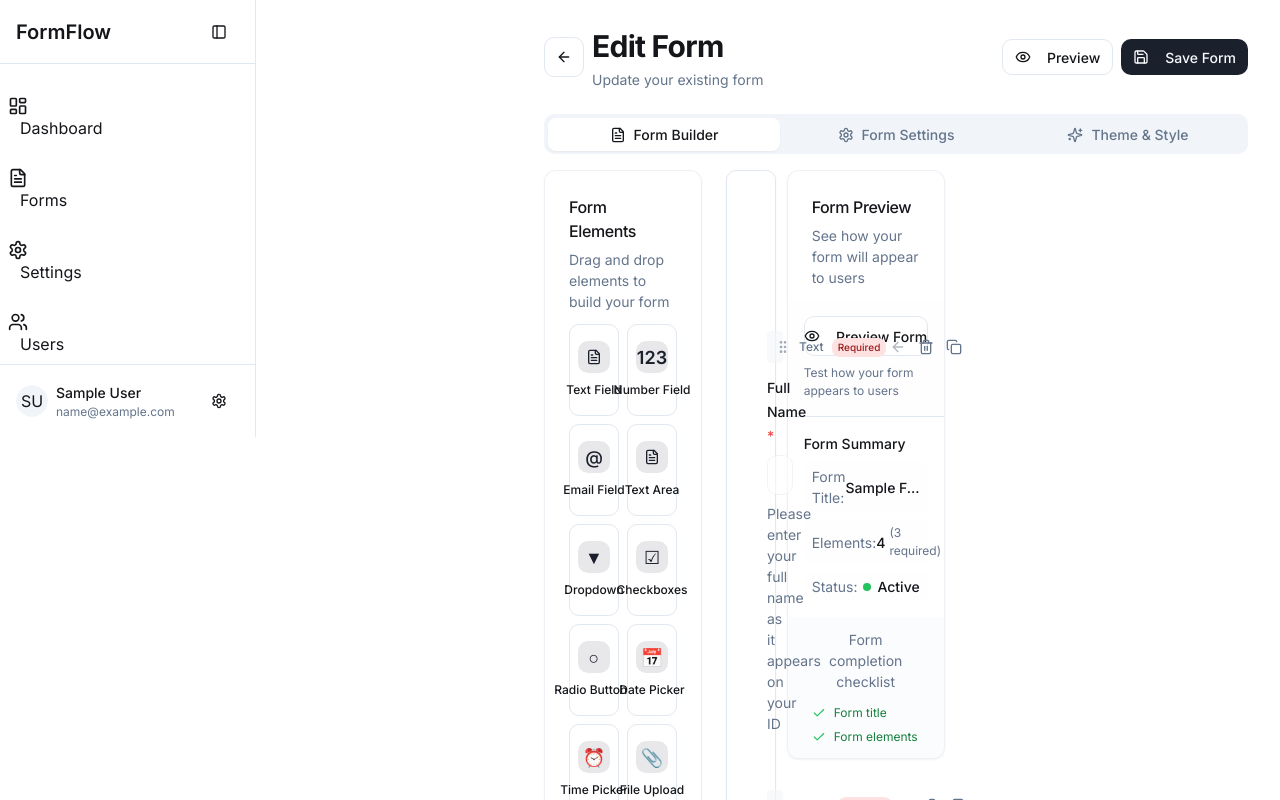
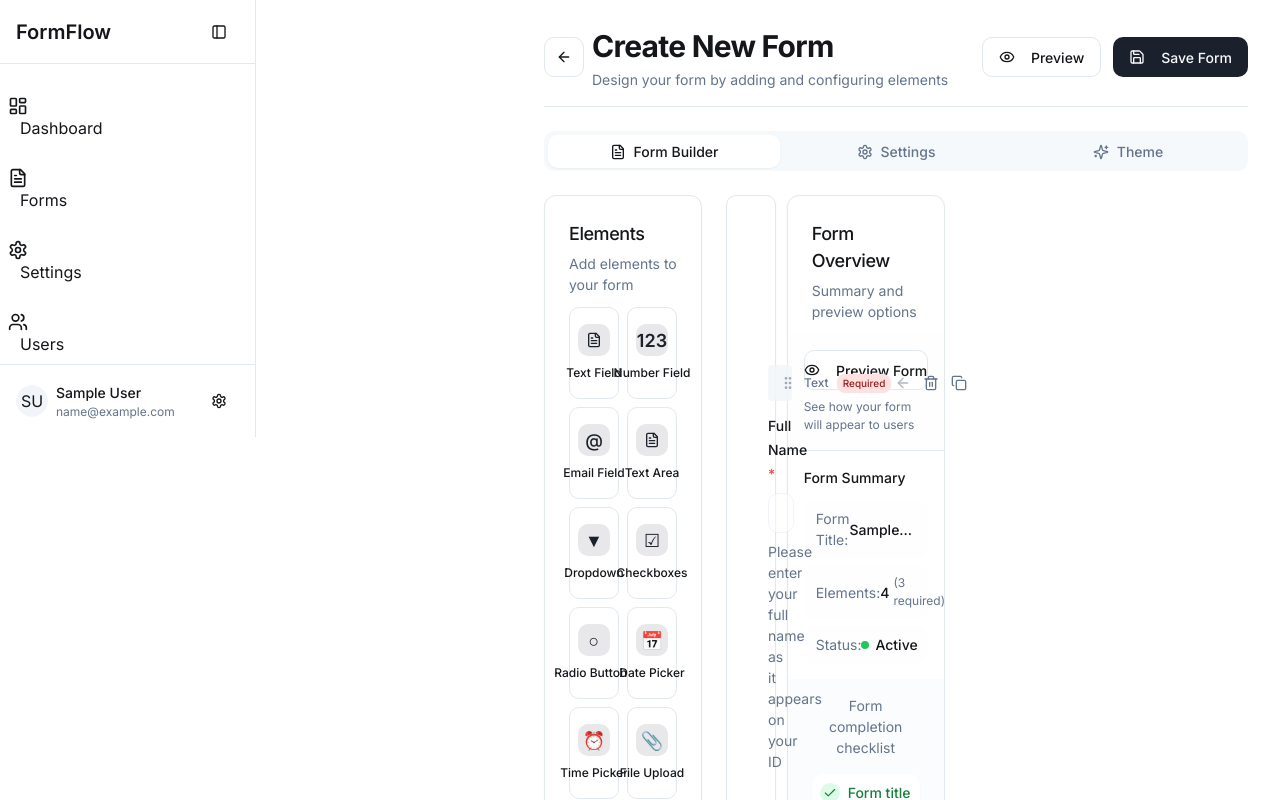
Before and after one commit to MatrixRajeshvari/digitasker-creator, a React (Vite) app: page /dashboard/forms/1/edit in a window 1280 px wide. Shown: the top 800 px of the page. Built offline with nearby package versions, Linux system fonts and the light colour scheme; sample sign-in values are in the browser's storage.

Commit message:
Improve form builder UI
Improved the UI of the form builder, including the "Create New Form", "Preview", and "Save Form" sections.  Also updated the Form Builder section's visual design.

```diff
--- a/src/pages/dashboard/FormBuilder.tsx
+++ b/src/pages/dashboard/FormBuilder.tsx
@@ -573,38 +573,33 @@ const FormBuilder = () => {
 
   return (
     <div className="space-y-6">
-      {/* Header */}
-      <div className="flex flex-col sm:flex-row justify-between items-start sm:items-center gap-4 mb-6">
+      {/* Header with improved design */}
+      <div className="flex flex-col sm:flex-row justify-between items-start sm:items-center gap-4 border-b pb-4 mb-6">
         <div className="flex items-center gap-2">
           <Button variant="outline" size="icon" onClick={() => navigate("/dashboard/forms")}>
             <ArrowLeft className="h-4 w-4" />
           </Button>
           <div>
             <h1 className="text-3xl font-bold tracking-tight">
-              {id ? "Edit Form" : "Create New Form"}
+              Create New Form
             </h1>
-            {id && <p className="text-sm text-muted-foreground">Update your existing form</p>}
+            <p className="text-sm text-muted-foreground">Design your form by adding and configuring elements</p>
           </div>
         </div>
-        <div className="flex gap-2 w-full sm:w-auto">
-          <TooltipProvider>
-            <Tooltip>
-              <TooltipTrigger asChild>
+        <div className="flex gap-3 w-full sm:w-auto">
           <Button
             variant={previewMode ? "default" : "outline"}
-                  size="sm"
+            className="flex-1 sm:flex-none"
             onClick={() => setPreviewMode(!previewMode)}
           >
             <Eye className="mr-2 h-4 w-4" />
-                  {previewMode ? "Exit Preview" : "Preview"}
+            Preview
           </Button>
-              </TooltipTrigger>
-              <TooltipContent>
-                <p>Test how your form will appear to users</p>
-              </TooltipContent>
-            </Tooltip>
-          </TooltipProvider>
-          <Button onClick={saveForm} disabled={loading} size="sm">
+          <Button
+            className="flex-1 sm:flex-none bg-primary hover:bg-primary/90"
+            onClick={saveForm}
+            disabled={loading}
+          >
             {loading ? (
               <>
                 <span className="animate-spin mr-2">◌</span>
@@ -620,40 +615,40 @@ const FormBuilder = () => {
         </div>
       </div>
 
-      {/* Tabs */}
+      {/* Tabs with improved styling */}
       <Tabs defaultValue="builder" className="w-full">
-        <TabsList className="grid w-full grid-cols-3 mb-2">
-          <TabsTrigger value="builder" className="flex items-center gap-2">
-            <FileText className="h-4 w-4" />
+        <TabsList className="w-full grid grid-cols-3 mb-6 p-1 bg-muted/60">
+          <TabsTrigger value="builder" className="rounded-md data-[state=active]:bg-background data-[state=active]:shadow-sm">
+            <FileText className="mr-2 h-4 w-4" />
             Form Builder
           </TabsTrigger>
-          <TabsTrigger value="settings" className="flex items-center gap-2">
-            <SettingsIcon className="h-4 w-4" />
-            Form Settings
+          <TabsTrigger value="settings" className="rounded-md data-[state=active]:bg-background data-[state=active]:shadow-sm">
+            <SettingsIcon className="mr-2 h-4 w-4" />
+            Settings
           </TabsTrigger>
-          <TabsTrigger value="theme" className="flex items-center gap-2">
-            <Sparkles className="h-4 w-4" />
-            Theme & Style
+          <TabsTrigger value="theme" className="rounded-md data-[state=active]:bg-background data-[state=active]:shadow-sm">
+            <Sparkles className="mr-2 h-4 w-4" />
+            Theme
           </TabsTrigger>
         </TabsList>
 
         {/* Builder Tab */}
-        <TabsContent value="builder" className="mt-4">
+        <TabsContent value="builder" className="mt-0">
           <div className="grid grid-cols-1 lg:grid-cols-12 gap-6">
             {/* Form Elements Panel */}
             {!previewMode && (
               <div className="lg:col-span-3 space-y-4">
-                <Card className="border border-border/60 shadow-sm">
+                <Card className="border shadow-sm">
                   <CardHeader className="pb-3">
-                    <CardTitle className="text-base font-medium">Form Elements</CardTitle>
-                    <CardDescription>Drag and drop elements to build your form</CardDescription>
+                    <CardTitle className="text-lg font-medium">Elements</CardTitle>
+                    <CardDescription>Add elements to your form</CardDescription>
                   </CardHeader>
                   <CardContent className="grid grid-cols-2 gap-2">
                     {elementTypeOptions.map(type => (
                       <Button
                         key={type.value}
                         variant="outline"
-                        className="flex flex-col h-auto py-4 justify-center items-center gap-2 hover:bg-accent/50 hover:border-primary/30 transition-all"
+                        className="flex flex-col h-auto py-4 justify-center items-center gap-2 hover:bg-accent/50 hover:border-primary/50 transition-all"
                         onClick={() => addElement(type.value)}
                       >
                         <span className="flex items-center justify-center h-8 w-8 rounded-md bg-primary/10 text-primary">
@@ -667,10 +662,10 @@ const FormBuilder = () => {
 
                 {/* Element properties */}
                 {selectedElement && (
-                  <Card className="border border-border/60 shadow-sm animate-in fade-in slide-in-from-bottom-5 duration-300">
+                  <Card className="border shadow-sm animate-in fade-in duration-300">
                     <CardHeader className="pb-3">
-                      <CardTitle className="text-base font-medium">Element Properties</CardTitle>
-                      <CardDescription>Customize the selected element</CardDescription>
+                      <CardTitle className="text-lg font-medium">Properties</CardTitle>
+                      <CardDescription>Edit the selected element</CardDescription>
                     </CardHeader>
                     <CardContent>
                       <ElementPropertyEditor />
@@ -680,18 +675,18 @@ const FormBuilder = () => {
               </div>
             )}
 
-            {/* Form Preview */}
+            {/* Form Preview with improved styling */}
             <div className={`bg-card border rounded-md shadow-sm lg:col-span-${previewMode ? 12 : 6} p-6 relative ${previewMode ? 'animate-in fade-in zoom-in-95' : ''}`}>
               {previewMode && (
-                <div className="absolute top-3 right-3 inline-flex items-center px-2 py-1 rounded-full text-xs font-medium bg-primary/10 text-primary">
-                  <Eye className="h-3 w-3 mr-1" />
+                <div className="absolute top-3 right-3 bg-primary/10 text-primary px-3 py-1 rounded-full text-xs font-medium flex items-center">
+                  <Eye className="h-3 w-3 mr-1.5" />
                   Preview Mode
                 </div>
               )}
 
               {/* Form Title & Description */}
               {!previewMode ? (
-                <div className="mb-6 space-y-4">
+                <div className="mb-8 space-y-4">
                   <Input
                     value={formData.title}
                     onChange={e => updateFormMetadata('title', e.target.value)}
@@ -716,20 +711,20 @@ const FormBuilder = () => {
 
               {/* Form Elements */}
               {formData.elements.length === 0 ? (
-                <div className="text-center py-12 border-2 border-dashed rounded-md bg-accent/10">
+                <div className="text-center py-16 border-2 border-dashed rounded-md bg-accent/5">
                   <div className="flex flex-col items-center">
-                    <div className="mb-3 p-3 rounded-full bg-primary/10">
-                      <PlusCircle className="h-6 w-6 text-primary" />
+                    <div className="mb-4 p-4 rounded-full bg-primary/10">
+                      <PlusCircle className="h-8 w-8 text-primary" />
                     </div>
-                    <h3 className="text-lg font-medium mb-2">Start Building Your Form</h3>
-                    <p className="text-muted-foreground mb-4 max-w-md mx-auto">
-                      Your form is empty. Add elements from the sidebar to get started with creating your custom form.
+                    <h3 className="text-xl font-medium mb-2">Add Your First Element</h3>
+                    <p className="text-muted-foreground mb-6 max-w-sm mx-auto">
+                      Start building your form by adding elements from the sidebar
                     </p>
                     <Dialog>
                       <DialogTrigger asChild>
-                        <Button className="bg-primary">
+                        <Button size="lg" className="bg-primary hover:bg-primary/90 px-8">
                           <PlusCircle className="mr-2 h-4 w-4" />
-                          Add First Element
+                          Add Element
                         </Button>
                       </DialogTrigger>
                       <DialogContent>
@@ -744,7 +739,7 @@ const FormBuilder = () => {
                             <Button
                               key={type.value}
                               variant="outline"
-                              className="flex flex-col h-auto py-4 justify-center items-center gap-2 hover:bg-accent/50 hover:border-primary/30 transition-all"
+                              className="flex flex-col h-auto py-4 justify-center items-center gap-2 hover:bg-accent/50 hover:border-primary/50 transition-all"
                               onClick={() => {
                                 addElement(type.value);
                                 // Close the dialog
@@ -769,10 +764,10 @@ const FormBuilder = () => {
                       key={element.id}
                       className={`p-4 rounded-md transition-all ${
                         selectedElement === element.id && !previewMode
-                          ? 'ring-2 ring-primary/70 bg-accent/30'
+                          ? 'ring-2 ring-primary/70 bg-accent/20'
                           : ''
                       } ${
-                        !previewMode ? 'cursor-pointer hover:bg-accent/20' : ''
+                        !previewMode ? 'cursor-pointer hover:bg-accent/10 border border-transparent hover:border-accent' : ''
                       }`}
                       onClick={() => selectElement(element.id)}
                       draggable={!previewMode}
@@ -781,13 +776,17 @@ const FormBuilder = () => {
                       onDragEnd={handleDragEnd}
                     >
                       {!previewMode && (
-                        <div className="flex justify-between items-center mb-3 py-1 px-2 rounded bg-muted/60 text-muted-foreground">
+                        <div className="flex justify-between items-center mb-3 py-1.5 px-3 rounded bg-muted/80 text-muted-foreground">
                           <div className="flex items-center text-xs">
                             <GripVertical className="h-4 w-4 cursor-grab mr-2 text-muted-foreground/60" />
                             <span className="font-medium">
                               {element.type.charAt(0).toUpperCase() + element.type.slice(1)}
                             </span>
-                            {element.required && <div className="ml-2 px-1.5 py-0.5 bg-red-100 text-red-800 rounded-sm text-[10px] font-medium">Required</div>}
+                            {element.required && (
+                              <div className="ml-2 px-1.5 py-0.5 bg-red-100 text-red-800 rounded-sm text-[10px] font-medium">
+                                Required
+                              </div>
+                            )}
                           </div>
                           <div className="flex gap-1">
                             <TooltipProvider>
@@ -885,7 +884,7 @@ const FormBuilder = () => {
 
                   {/* Submit Button Preview */}
                   {previewMode && (
-                    <Button className="mt-8 px-8" disabled={!previewMode}>
+                    <Button className="mt-8 px-8 bg-primary hover:bg-primary/90" disabled={!previewMode}>
                       Submit Form
                     </Button>
                   )}
@@ -896,30 +895,34 @@ const FormBuilder = () => {
             {/* Form Summary Panel */}
             {!previewMode && (
               <div className="lg:col-span-3">
-                <Card className="border border-border/60 shadow-sm">
+                <Card className="border shadow-sm">
                   <CardHeader className="pb-3">
-                    <CardTitle className="text-base font-medium">Form Preview</CardTitle>
-                    <CardDescription>See how your form will appear to users</CardDescription>
+                    <CardTitle className="text-lg font-medium">Form Overview</CardTitle>
+                    <CardDescription>Summary and preview options</CardDescription>
                   </CardHeader>
                   <CardContent className="p-0">
                     <div className="bg-accent/10 p-4 flex flex-col items-center">
-                      <Button onClick={() => setPreviewMode(true)} variant="outline" className="mb-2 w-full">
+                      <Button
+                        onClick={() => setPreviewMode(true)}
+                        variant="outline"
+                        className="mb-2 w-full flex items-center justify-center"
+                      >
                         <Eye className="mr-2 h-4 w-4" />
                         Preview Form
                       </Button>
                       <p className="text-xs text-muted-foreground">
-                        Test how your form appears to users
+                        See how your form will appear to users
                       </p>
                     </div>
 
                     <div className="p-4 border-t">
-                      <h3 className="font-medium mb-2 text-sm">Form Summary</h3>
+                      <h3 className="font-medium mb-3 text-sm">Form Summary</h3>
                       <div className="space-y-2 text-sm">
-                        <div className="flex justify-between items-center py-1 px-2 rounded bg-accent/10">
+                        <div className="flex justify-between items-center py-2 px-3 rounded-md bg-accent/10">
                           <span className="text-muted-foreground">Form Title:</span>
-                          <span className="font-medium truncate max-w-[150px]">{formData.title}</span>
+                          <span className="font-medium truncate max-w-[150px]">{formData.title || "Untitled Form"}</span>
                         </div>
-                        <div className="flex justify-between items-center py-1 px-2 rounded bg-accent/10">
+                        <div className="flex justify-between items-center py-2 px-3 rounded-md bg-accent/10">
                           <span className="text-muted-foreground">Elements:</span>
                           <div className="flex items-center gap-1">
                             <span className="font-medium">{formData.elements.length}</span>
@@ -928,7 +931,7 @@ const FormBuilder = () => {
                             </span>
                           </div>
                         </div>
-                        <div className="flex justify-between items-center py-1 px-2 rounded bg-accent/10">
+                        <div className="flex justify-between items-center py-2 px-3 rounded-md bg-accent/10">
                           <span className="text-muted-foreground">Status:</span>
                           <span className="font-medium capitalize inline-flex items-center">
                             <span className={`h-2 w-2 rounded-full mr-1.5 ${
@@ -941,23 +944,27 @@ const FormBuilder = () => {
                       </div>
                     </div>
                   </CardContent>
-                  <CardFooter className="bg-muted/30 pb-3 pt-3 flex-col items-stretch gap-2">
-                    <div className="text-center text-sm text-muted-foreground mb-1">
+                  <CardFooter className="bg-muted/30 py-4 flex-col items-stretch gap-2">
+                    <div className="text-center text-sm text-muted-foreground mb-2">
                       Form completion checklist
                     </div>
-                    <div className="space-y-1.5">
-                      <div className="flex items-start gap-2 text-xs">
-                        <Check className={`h-3.5 w-3.5 mt-0.5 ${formData.title ? 'text-green-500' : 'text-muted-foreground'}`} />
+                    <div className="space-y-2">
+                      <div className="flex items-center gap-2 text-sm bg-white rounded-md p-2 shadow-sm">
+                        <div className={`flex items-center justify-center h-5 w-5 rounded-full ${formData.title ? 'bg-green-100 text-green-700' : 'bg-gray-100 text-gray-400'}`}>
+                          {formData.title ? <Check className="h-3.5 w-3.5" /> : "1"}
+                        </div>
                         <div className="flex-1 text-left">
-                          <span className={formData.title ? 'text-green-700' : ''}>Form title</span>
+                          <span className={formData.title ? 'text-green-700 font-medium' : ''}>Form title</span>
                           {!formData.title && <span className="ml-1 text-muted-foreground">(required)</span>}
                         </div>
                       </div>
-                      <div className="flex items-start gap-2 text-xs">
-                        <Check className={`h-3.5 w-3.5 mt-0.5 ${formData.elements.length > 0 ? 'text-green-500' : 'text-muted-foreground'}`} />
+                      <div className="flex items-center gap-2 text-sm bg-white rounded-md p-2 shadow-sm">
+                        <div className={`flex items-center justify-center h-5 w-5 rounded-full ${formData.elements.length > 0 ? 'bg-green-100 text-green-700' : 'bg-gray-100 text-gray-400'}`}>
+                          {formData.elements.length > 0 ? <Check className="h-3.5 w-3.5" /> : "2"}
+                        </div>
                         <div className="flex-1 text-left">
-                          <span className={formData.elements.length > 0 ? 'text-green-700' : ''}>Form elements</span>
-                          {!formData.elements.length && <span className="ml-1 text-muted-foreground">(at least one required)</span>}
+                          <span className={formData.elements.length > 0 ? 'text-green-700 font-medium' : ''}>Add elements</span>
+                          {!formData.elements.length && <span className="ml-1 text-muted-foreground">(at least one)</span>}
                         </div>
                       </div>
                     </div>
@@ -969,9 +976,9 @@ const FormBuilder = () => {
         </TabsContent>
 
         {/* Settings Tab */}
-        <TabsContent value="settings" className="mt-4">
+        <TabsContent value="settings" className="mt-0">
           <div className="grid gap-6 grid-cols-1 lg:grid-cols-2">
-            <Card className="border border-border/60 shadow-sm">
+            <Card className="border shadow-sm">
               <CardHeader>
                 <CardTitle>Form Settings</CardTitle>
                 <CardDescription>Configure your form's basic settings</CardDescription>
@@ -1039,7 +1046,7 @@ const FormBuilder = () => {
               </CardContent>
             </Card>
 
-            <Card className="border border-border/60 shadow-sm">
+            <Card className="border shadow-sm">
               <CardHeader>
                 <CardTitle>Submission Settings</CardTitle>
                 <CardDescription>Customize what happens after form submission</CardDescription>
@@ -1108,8 +1115,8 @@ const FormBuilder = () => {
         </TabsContent>
 
         {/* Theme Tab */}
-        <TabsContent value="theme" className="mt-4">
-          <Card className="border border-border/60 shadow-sm">
+        <TabsContent value="theme" className="mt-0">
+          <Card className="border shadow-sm">
             <CardHeader>
               <CardTitle>Form Appearance</CardTitle>
               <CardDescription>Customize the visual style of your form</CardDescription>
```
Lines whose indentation alone changed are shown as unchanged.
